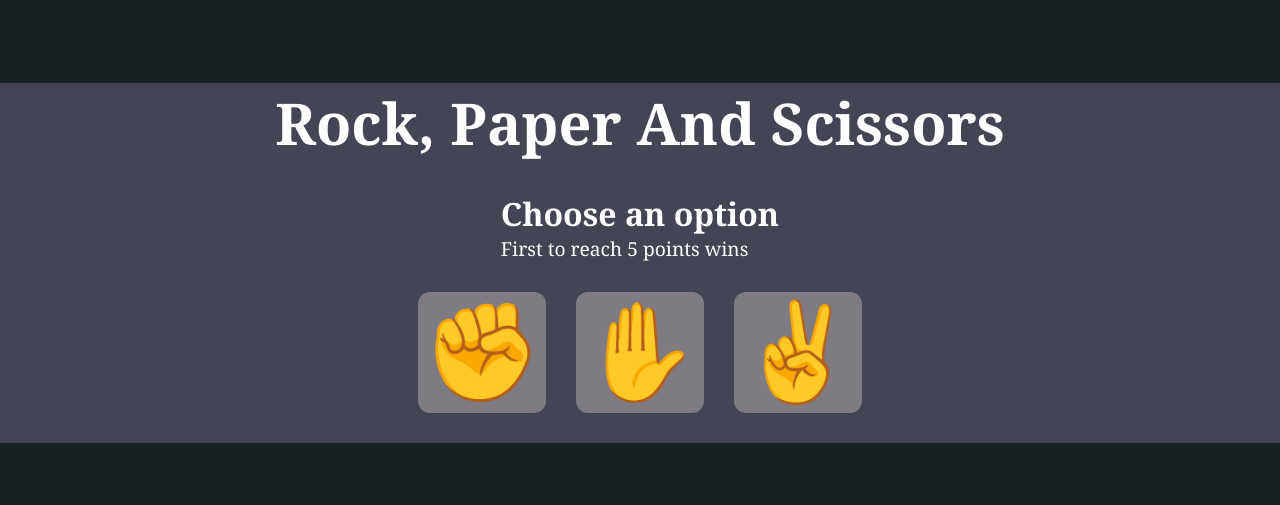
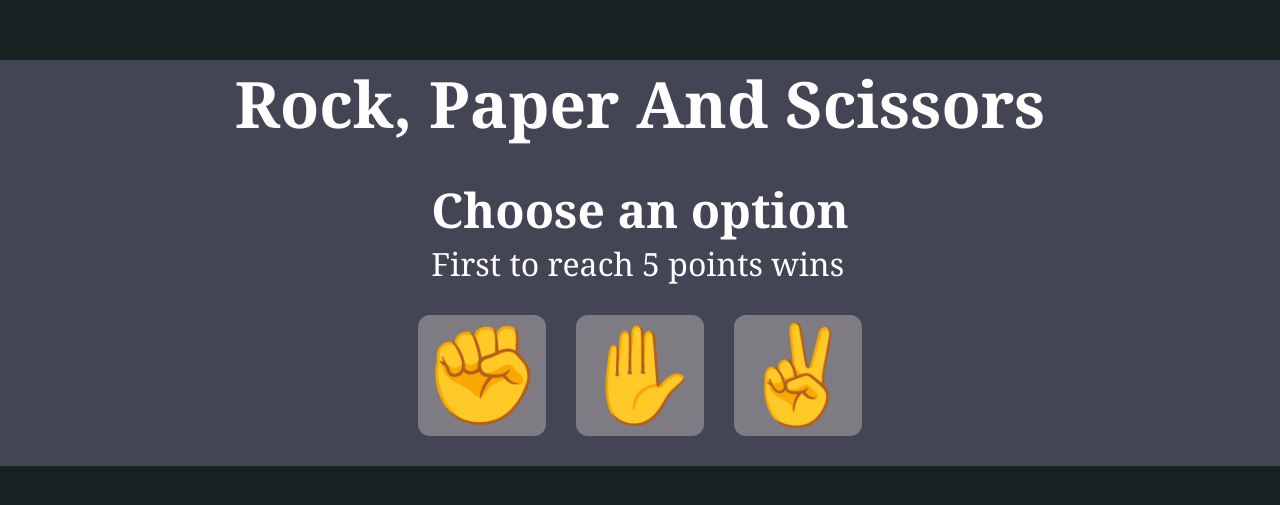
Before and after one commit to AderitoMarrime/rock-paper-scissors, a plain HTML site: page index.html in a window 1280 px wide. Shown: the part 137-642 px from the top of the page. Drawn offline with Linux system fonts and the light colour scheme.

Commit message:
change font size

```diff
--- a/assets/style.css
+++ b/assets/style.css
@@ -38,16 +38,16 @@ p {
 }
 
 .main h1 {
-    font-size: clamp(1.8rem, 5vw - 0.4rem, 4rem);
+    font-size: clamp(1.2rem, 6vw - 0.4rem, 4rem);
 }
 
 .guide h2,
 .text{
     color: #FEFFFE;
-    font-size: clamp(1.5rem, 3vw - 0.4rem, 3rem);
+    font-size: clamp(1.1rem, 5vw - 0.4rem, 3rem);
 }
 .guide {
-    font-size: clamp(1.2rem, 2vw - 0.4rem, 2rem);
+    font-size: clamp(1rem, 4vw - 0.4rem, 2rem);
 }
 
 .buttons {
```
